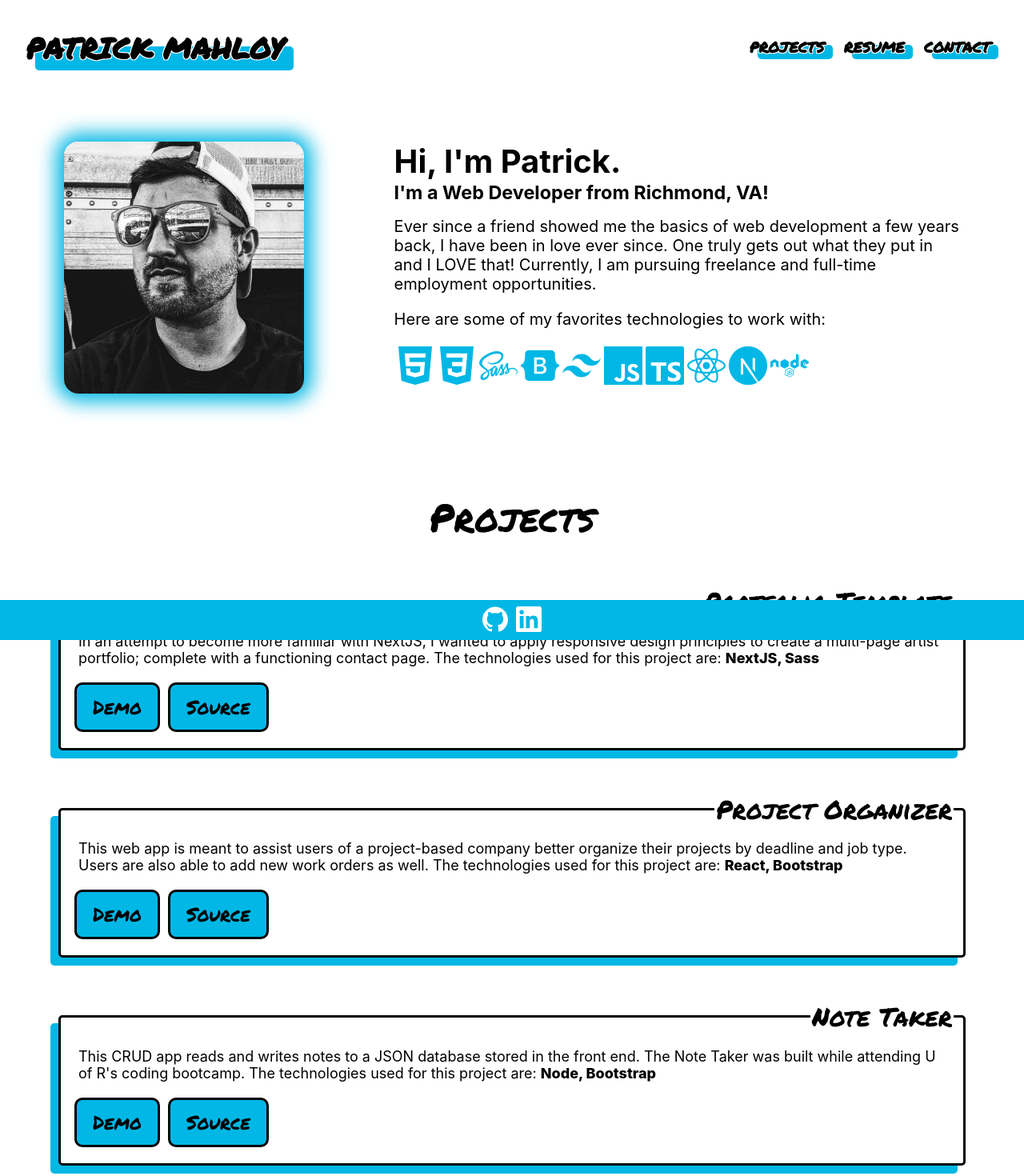
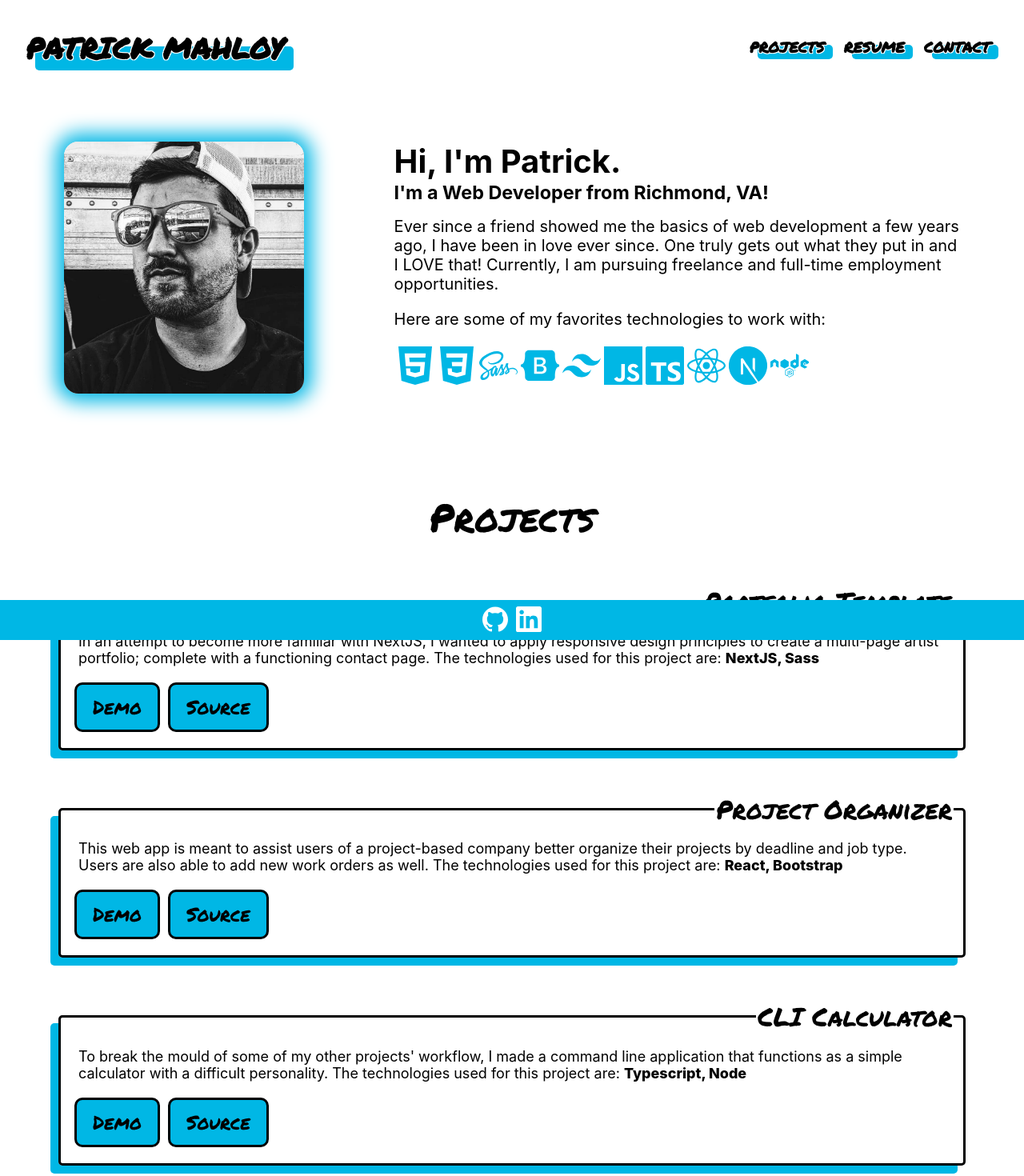
Before and after one commit to ploymahloy/personal-site, a Next.js app: page / in a window 1280 px wide. Shown: the top 1470 px of the page at 80% size. Built offline with nearby package versions, Linux system fonts and the light colour scheme.

Commit message:
removed note taker from site since it wont update

```diff
--- a/pages/index.js
+++ b/pages/index.js
@@ -19,6 +19,8 @@ import emailjs from 'emailjs-com';
 
 import Default from '../layouts/Default';
 import ProjectCard from '../components/ProjectCard';
+import Modal from '../components/Modal';
+
 import styles from '../styles/Home.module.scss';
 import profilePic from '../public/headshot.png';
 
@@ -67,7 +69,7 @@ export default function Home() {
 							</h3>
 							<p className={styles.bio_spiel}>
 								{`Ever since a friend showed me the basics of web development a
-								few years back, I have been in love ever since. One truly gets out
+								few years ago, I have been in love ever since. One truly gets out
 								what they put in and I LOVE that! Currently, I am pursuing
 								freelance and full-time employment opportunities.`}
 								<p>Here are some of my favorites technologies to work with:</p>
@@ -146,13 +148,6 @@ export default function Home() {
 							linkDemo="https://ploymahloy.github.io/project-organizer/"
 							linkSource="https://github.com/ploymahloy/project-organizer"
 							techStack="React, Bootstrap"
-						/>
-						<ProjectCard
-							appSummary="This CRUD app reads and writes notes to a JSON database stored in the front end. The Note Taker was built while attending U of R's coding bootcamp. The technologies used for this project are:"
-							appTitle="Note Taker"
-							linkDemo="https://note-taker-mahloy.herokuapp.com/"
-							linkSource="https://github.com/ploymahloy/note-taker"
-							techStack="Node, Bootstrap"
 						/>
 						<ProjectCard
 							appSummary="To break the mould of some of my other projects' workflow, I
```
